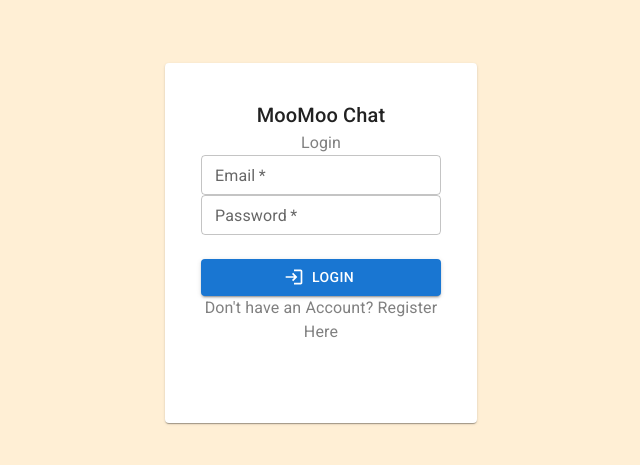
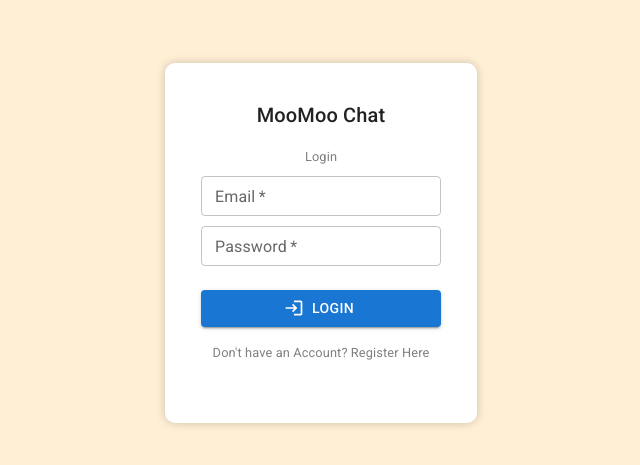
Before and after one commit to JeryllT/MooMooChat, a React (Create React App) app in the folder client/: page / in a window 1280 px wide. Shown: the part 157-622 px from the top of the page, without its empty margins (319-959 px from the left). Built offline with nearby package versions, Linux system fonts and the light colour scheme.

Commit message:
Added style engine provider to root for custom MUI CSS overide

```diff
--- a/client/src/index.js
+++ b/client/src/index.js
@@ -2,10 +2,13 @@ import React from 'react';
 import ReactDOM from 'react-dom/client';
 import './styles/global.css';
 import App from './App';
+import { StyledEngineProvider } from '@mui/material/styles';
 
 const root = ReactDOM.createRoot(document.getElementById('root'));
 root.render(
   <React.StrictMode>
-    <App />
+    <StyledEngineProvider injectFirst>
+      <App />
+    </StyledEngineProvider>
   </React.StrictMode>
 );
--- a/client/src/pages/Login.js
+++ b/client/src/pages/Login.js
@@ -1,9 +1,8 @@
+import AuthStyles from '../styles/Auth.module.css';
 import Card from '@mui/material/Card';
 import CardContent from '@mui/material/CardContent';
-import CardActions from '@mui/material/CardActions';
 import Button from '@mui/material/Button';
 import Typography from '@mui/material/Typography';
-import AuthStyles from '../styles/Auth.module.css';
 import TextField from '@mui/material/TextField';
 import LoginIcon from '@mui/icons-material/Login';
 
--- a/client/src/styles/Auth.module.css
+++ b/client/src/styles/Auth.module.css
@@ -15,11 +15,11 @@
 }
 
 .auth-type {
-    margin-top: 0.5rem;
+    margin-top: 1rem;
     font-size: 0.8rem;
     color: grey;
 }
 
 .auth-field {
-    margin-top: 1.5rem;
+    margin-top: 10px;
 }
```
